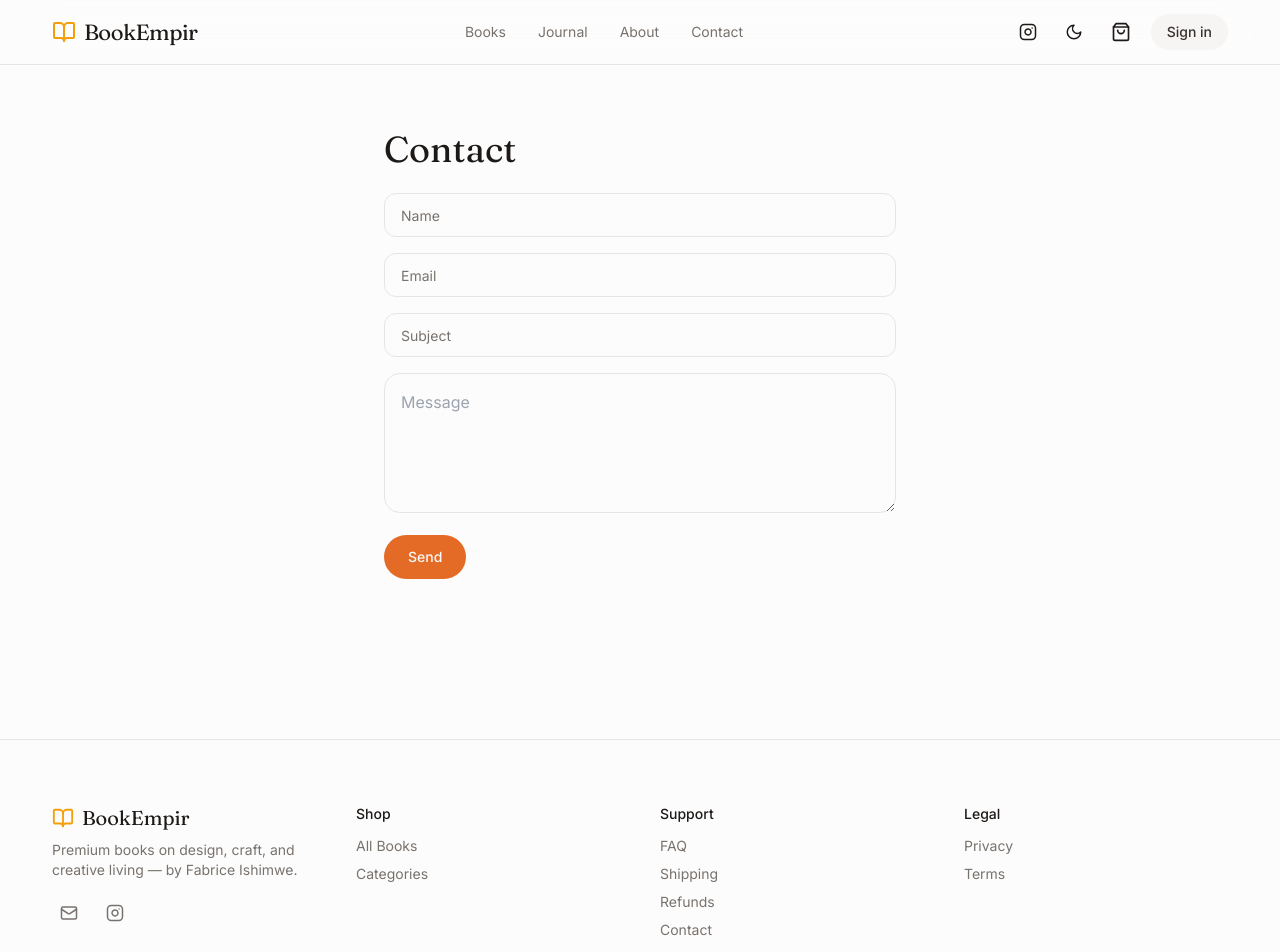
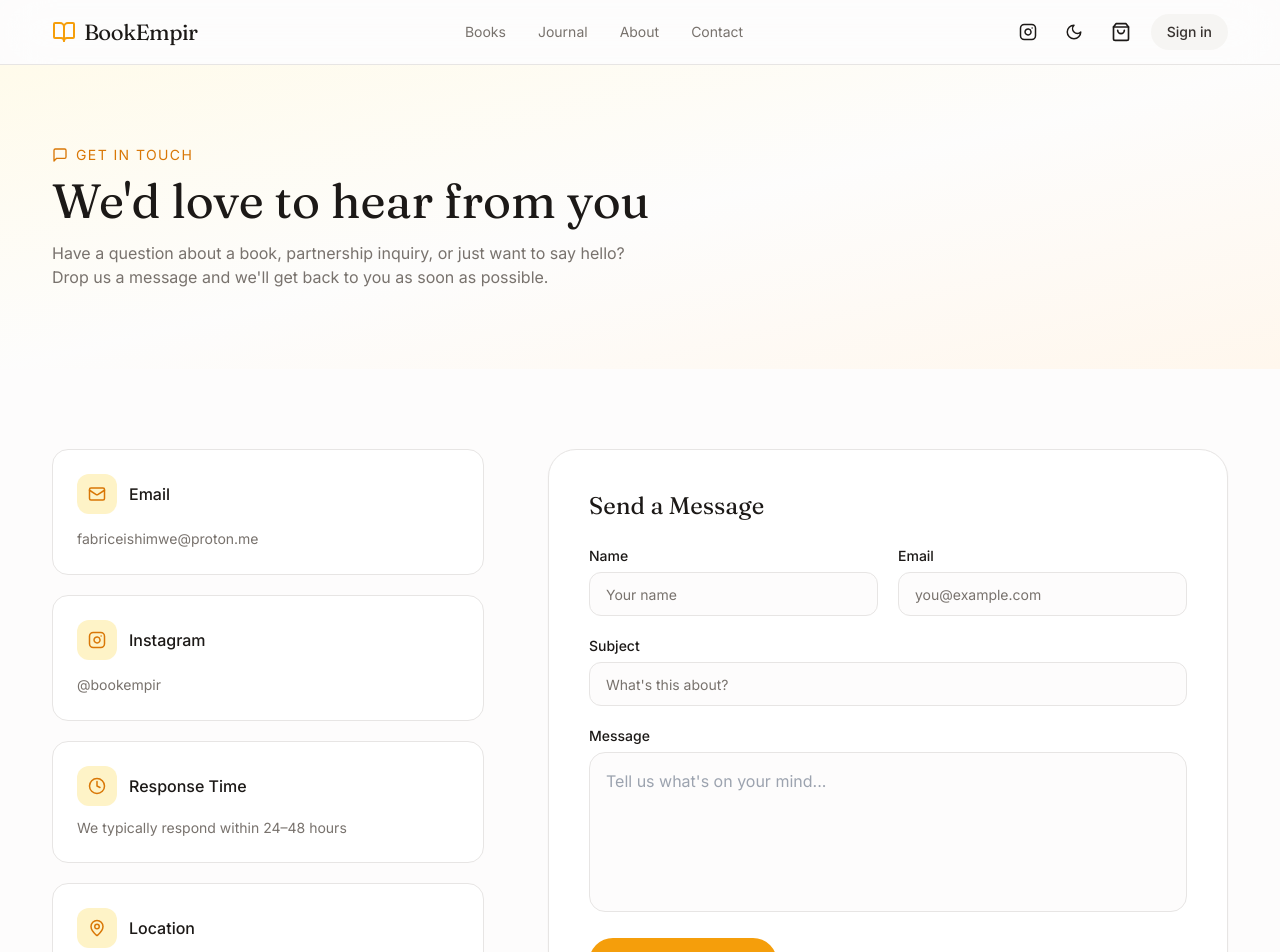
Before and after one commit to gavuvapro/bookempir, a Next.js app: page /contact in a window 1280 px wide. Shown: the top 952 px of the page. Built offline with nearby package versions, Linux system fonts and the light colour scheme; no server answers.

Commit message:
feat: redesign contact page with hero section and detailed info cards

```diff
--- a/app/(site)/contact/page.tsx
+++ b/app/(site)/contact/page.tsx
@@ -3,8 +3,182 @@ import { useState } from "react"
 import { Input } from "@/components/ui/input"
 import { Button } from "@/components/ui/button"
 import { toast } from "sonner"
-export default function Contact(){
-  const [loading,setLoading]=useState(false)
-  async function submit(e:React.FormEvent<HTMLFormElement>){ e.preventDefault(); setLoading(true); const fd=Object.fromEntries(new FormData(e.currentTarget)); const r=await fetch("/api/contact", {method:"POST", headers:{ "Content-Type":"application/json"}, body:JSON.stringify(fd)}); setLoading(false); if(r.ok){toast.success("Sent!"); (e.target as HTMLFormElement).reset()} else toast.error("Failed")}
-  return <div className="container py-16 max-w-xl"><h1 className="font-display text-4xl mb-6">Contact</h1><form onSubmit={submit} className="space-y-4"><Input name="name" placeholder="Name" required /><Input name="email" type="email" placeholder="Email" required /><Input name="subject" placeholder="Subject" required /><textarea name="message" required placeholder="Message" className="w-full border rounded-2xl p-4 bg-background min-h-[140px]" /><Button disabled={loading}>Send</Button></form></div>
+import { siteConfig } from "@/lib/site"
+import {
+  Mail,
+  Instagram,
+  Send,
+  MessageSquare,
+  Clock,
+  MapPin,
+} from "lucide-react"
+
+export default function Contact() {
+  const [loading, setLoading] = useState(false)
+
+  async function submit(e: React.FormEvent<HTMLFormElement>) {
+    e.preventDefault()
+    setLoading(true)
+    const fd = Object.fromEntries(new FormData(e.currentTarget))
+    const r = await fetch("/api/contact", {
+      method: "POST",
+      headers: { "Content-Type": "application/json" },
+      body: JSON.stringify(fd),
+    })
+    setLoading(false)
+    if (r.ok) {
+      toast.success("Message sent successfully!")
+      ;(e.target as HTMLFormElement).reset()
+    } else {
+      toast.error("Failed to send message")
+    }
+  }
+
+  return (
+    <div>
+      {/* ── Hero ──────────────────────────────────────── */}
+      <section className="bg-gradient-to-br from-amber-50 via-background to-orange-50 dark:from-amber-950/20 dark:via-background dark:to-orange-950/20">
+        <div className="container py-16 md:py-20">
+          <p className="text-sm uppercase tracking-widest text-amber-600 dark:text-amber-400 mb-3 flex items-center gap-2">
+            <MessageSquare size={16} />
+            Get in Touch
+          </p>
+          <h1 className="font-display text-4xl md:text-5xl max-w-2xl">
+            We'd love to hear from you
+          </h1>
+          <p className="mt-4 text-muted-foreground max-w-xl">
+            Have a question about a book, partnership inquiry, or just want to say hello? Drop us a message and we'll get back to you as soon as possible.
+          </p>
+        </div>
+      </section>
+
+      {/* ── Content ───────────────────────────────────── */}
+      <section className="container py-16 md:py-20">
+        <div className="grid md:grid-cols-5 gap-12 lg:gap-16">
+          {/* Contact Info Cards */}
+          <div className="md:col-span-2 space-y-5">
+            <div className="rounded-2xl border bg-card p-6">
+              <div className="flex items-center gap-3 mb-3">
+                <div className="w-10 h-10 rounded-xl bg-amber-100 dark:bg-amber-900/40 flex items-center justify-center text-amber-600 dark:text-amber-400">
+                  <Mail size={18} />
+                </div>
+                <h3 className="font-medium">Email</h3>
+              </div>
+              <a
+                href={`mailto:${siteConfig.email}`}
+                className="text-sm text-muted-foreground hover:text-foreground transition-colors"
+              >
+                {siteConfig.email}
+              </a>
+            </div>
+
+            <div className="rounded-2xl border bg-card p-6">
+              <div className="flex items-center gap-3 mb-3">
+                <div className="w-10 h-10 rounded-xl bg-amber-100 dark:bg-amber-900/40 flex items-center justify-center text-amber-600 dark:text-amber-400">
+                  <Instagram size={18} />
+                </div>
+                <h3 className="font-medium">Instagram</h3>
+              </div>
+              <a
+                href={siteConfig.links.instagram}
+                target="_blank"
+                rel="noopener noreferrer"
+                className="text-sm text-muted-foreground hover:text-foreground transition-colors"
+              >
+                @bookempir
+              </a>
+            </div>
+
+            <div className="rounded-2xl border bg-card p-6">
+              <div className="flex items-center gap-3 mb-3">
+                <div className="w-10 h-10 rounded-xl bg-amber-100 dark:bg-amber-900/40 flex items-center justify-center text-amber-600 dark:text-amber-400">
+                  <Clock size={18} />
+                </div>
+                <h3 className="font-medium">Response Time</h3>
+              </div>
+              <p className="text-sm text-muted-foreground">
+                We typically respond within 24–48 hours
+              </p>
+            </div>
+
+            <div className="rounded-2xl border bg-card p-6">
+              <div className="flex items-center gap-3 mb-3">
+                <div className="w-10 h-10 rounded-xl bg-amber-100 dark:bg-amber-900/40 flex items-center justify-center text-amber-600 dark:text-amber-400">
+                  <MapPin size={18} />
+                </div>
+                <h3 className="font-medium">Location</h3>
+              </div>
+              <p className="text-sm text-muted-foreground">
+                Serving readers worldwide
+              </p>
+            </div>
+          </div>
+
+          {/* Contact Form */}
+          <div className="md:col-span-3">
+            <div className="rounded-[28px] border bg-card p-8 md:p-10 shadow-sm">
+              <h2 className="font-display text-2xl mb-6">Send a Message</h2>
+              <form onSubmit={submit} className="space-y-5">
+                <div className="grid sm:grid-cols-2 gap-5">
+                  <div>
+                    <label className="text-sm font-medium mb-1.5 block">
+                      Name
+                    </label>
+                    <Input
+                      name="name"
+                      placeholder="Your name"
+                      required
+                      className="rounded-xl"
+                    />
+                  </div>
+                  <div>
+                    <label className="text-sm font-medium mb-1.5 block">
+                      Email
+                    </label>
+                    <Input
+                      name="email"
+                      type="email"
+                      placeholder="you@example.com"
+                      required
+                      className="rounded-xl"
+                    />
+                  </div>
+                </div>
+                <div>
+                  <label className="text-sm font-medium mb-1.5 block">
+                    Subject
+                  </label>
+                  <Input
+                    name="subject"
+                    placeholder="What's this about?"
+                    required
+                    className="rounded-xl"
+                  />
+                </div>
+                <div>
+                  <label className="text-sm font-medium mb-1.5 block">
+                    Message
+                  </label>
+                  <textarea
+                    name="message"
+                    required
+                    placeholder="Tell us what's on your mind..."
+                    className="w-full border rounded-2xl p-4 bg-background min-h-[160px] resize-none focus:outline-none focus:ring-2 focus:ring-ring focus:ring-offset-2 transition-shadow"
+                  />
+                </div>
+                <Button
+                  disabled={loading}
+                  size="lg"
+                  className="bg-amber-500 hover:bg-amber-600 text-black font-semibold gap-2"
+                >
+                  <Send size={16} />
+                  {loading ? "Sending..." : "Send Message"}
+                </Button>
+              </form>
+            </div>
+          </div>
+        </div>
+      </section>
+    </div>
+  )
 }
```
Also changed, not shown: 1 other file (tests, documents, lock files or other folders).
